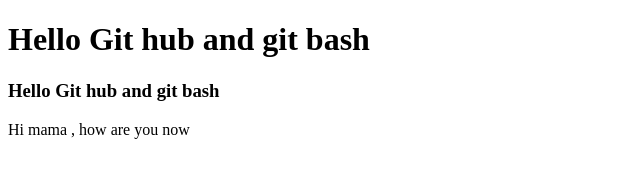
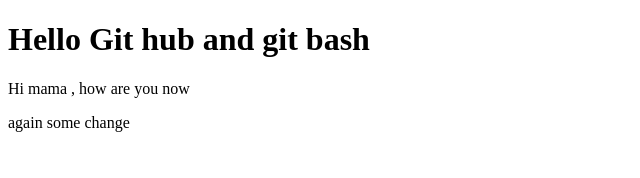
Before and after one commit to developernurhuda/new-project, a plain HTML site: page index.html in a window 1280 px wide. Shown: the whole page, without its empty margins (0-640 px from the left). Drawn offline with Linux system fonts and the light colour scheme.

Commit message:
some change

```diff
--- a/index.html
+++ b/index.html
@@ -9,8 +9,7 @@
 <body>
 
     <h1> Hello Git hub and git bash </h1>
-    <h3> Hello Git hub and git bash </h3>
-
     <p> Hi mama , how are you now </p>
+    <p> again some change</p>
 </body>
 </html>
```
